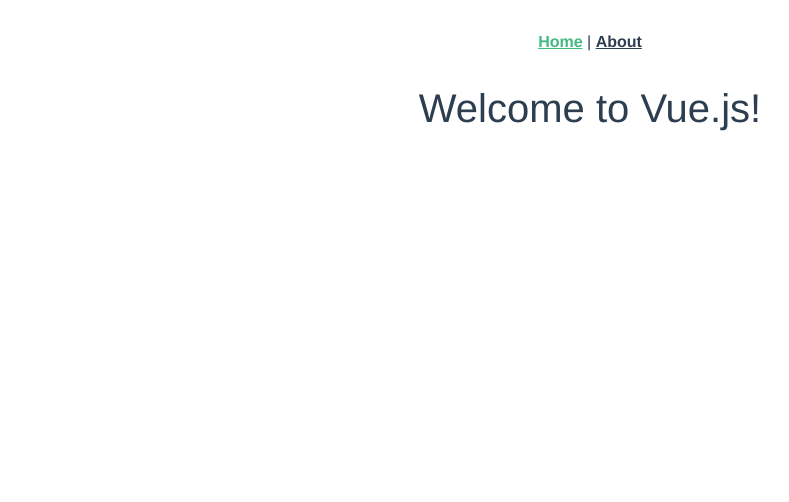
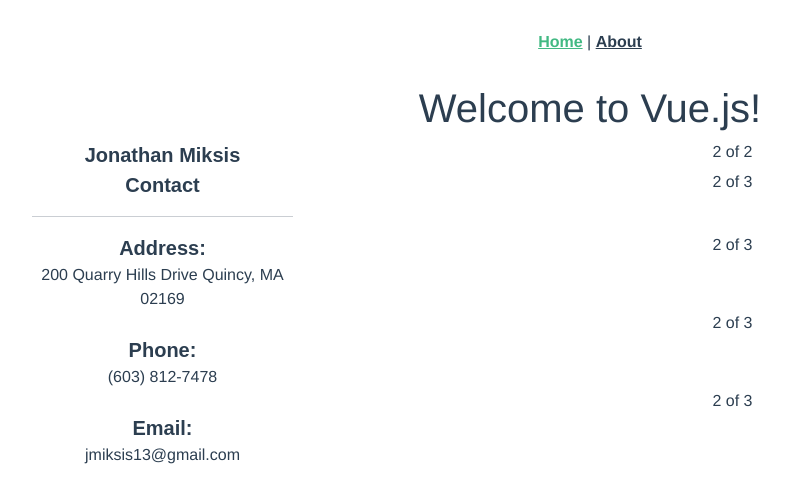
Before and after one commit to josephtong88/online_resumes_vue_app, a Vue app: page / in a window 1280 px wide. Shown: the top 502 px of the page, without its empty margins (50-839 px from the left). Built offline with nearby package versions, Linux system fonts and the light colour scheme.

Commit message:
add column for contact information, need further testing

```diff
--- a/src/App.vue
+++ b/src/App.vue
@@ -5,6 +5,69 @@
       <router-link to="/about">About</router-link>
     </div>
     <router-view />
+    <div class="container">
+      <div class="row">
+        <div class="col-3">
+          <div class="headers">
+            Jonathan Miksis
+          </div>
+        </div>
+        <div class="col-9">
+          2 of 2
+        </div>
+      </div>
+      <div class="row">
+        <div class="col-3">
+          <div class="headers">
+          Contact
+          <hr>
+          </div>
+        </div>
+        <div class="col-9">
+          2 of 3
+        </div>
+      </div>
+      <div class="row">
+        <div class="col-3">
+          <div class="headers">
+          <b>Address:</b>
+          <br>
+          </div>
+          200 Quarry Hills Drive
+          Quincy, MA 02169
+        </div>
+        <div class="col-9">
+          2 of 3
+        </div>
+      </div>
+      <div class="row">
+        <div class="col-3">
+          <br>
+          <div class="headers">
+          <b>Phone:</b>
+          </div>
+          (603) 812-7478
+          <br>
+        </div>
+        <div class="col-9">
+          2 of 3
+        </div>
+      </div>
+      <div class="row">
+        <div class="col-3">
+          <br>
+          <div class="headers">
+          <b>Email:</b>
+          </div>
+          jmiksis13@gmail.com
+          <br>
+        </div>
+        <div class="col-9">
+          2 of 3
+        </div>
+      </div>
+</div>
+
   </div>
 </template>
 
@@ -29,4 +92,10 @@
 #nav a.router-link-exact-active {
   color: #42b983;
 }
+
+.headers {
+  font-family: sans-serif, Arial, Helvetica, sans-serif;
+  font-weight: 900;
+  font-size: 20px;
+}
 </style>
```
